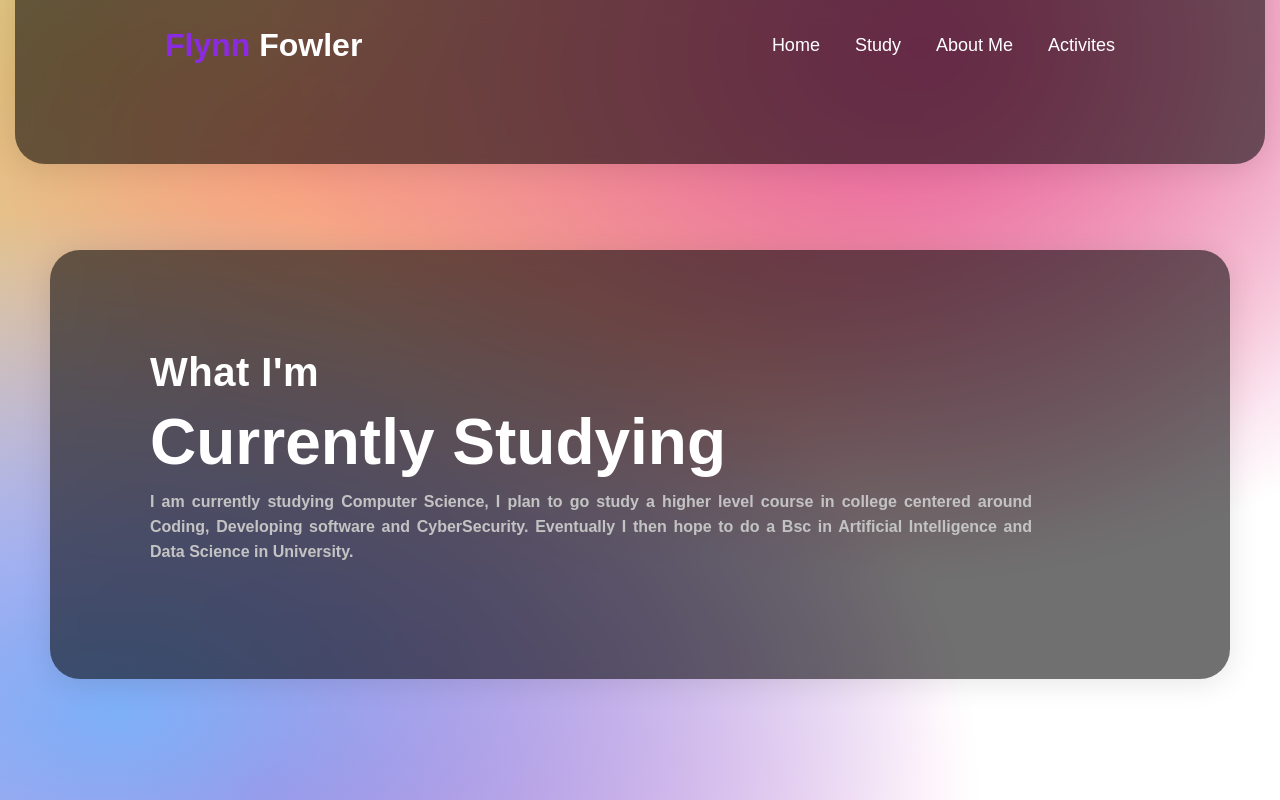
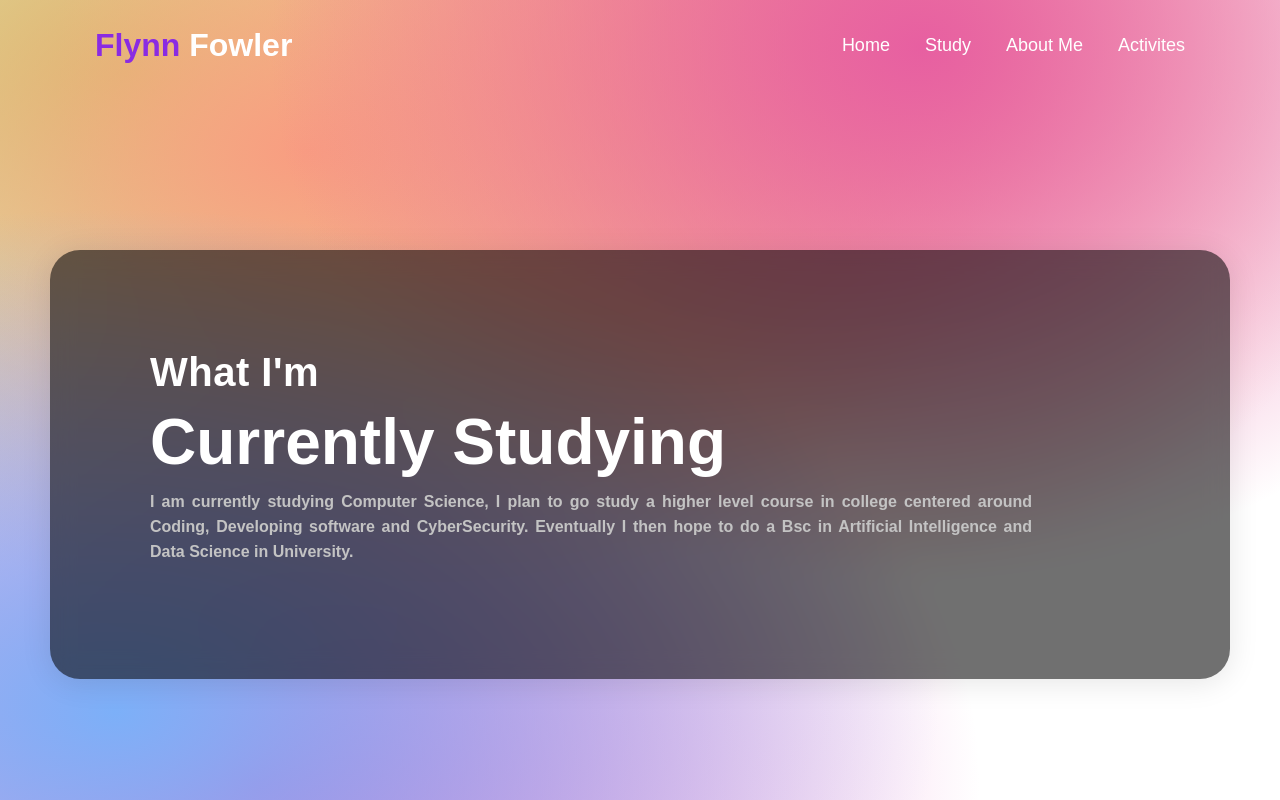
Before and after one commit to DarealVoidBtw/Portfolio, a plain HTML site: page Website/Study.html in a window 1280 px wide. Drawn offline with Linux system fonts and the light colour scheme.

Commit message:
Update Study.html

```diff
--- a/Website/Study.html
+++ b/Website/Study.html
@@ -9,7 +9,7 @@
 
     <body>
         <header>
-            <div class="container">
+            <div class="Headers">
                 <nav>
                     <div class="logo">
                         <a href="#"><span>Flynn</span> Fowler</a>
```
